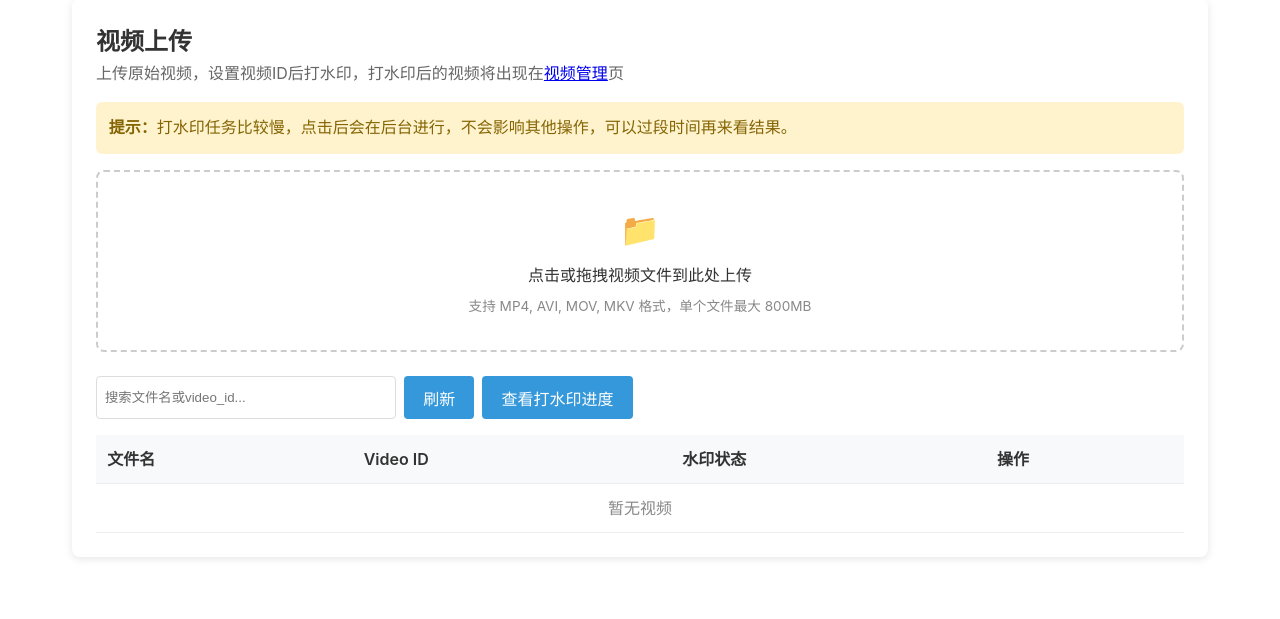
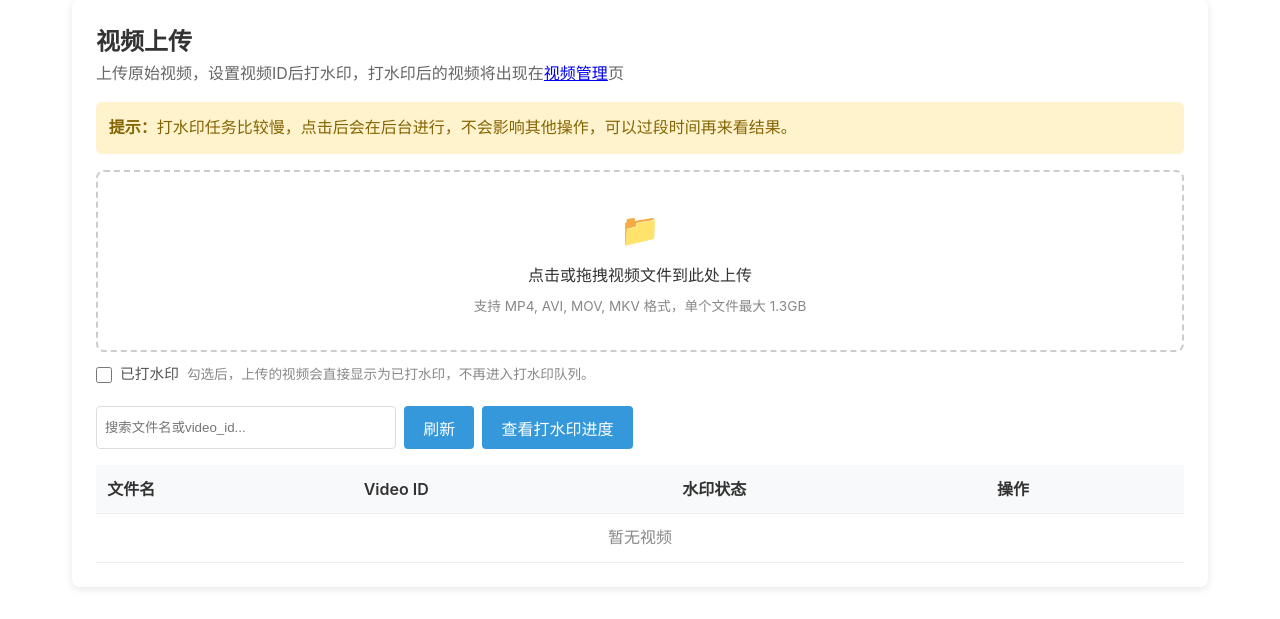
Before and after one commit to jiangxio/video-alert-evaluation, a Flask app: page /videos/upload/ in a window 1280 px wide. Shown: the part 184-803 px from the top of the page. Before the commit the page ends 743 px from the top, so only its background shows below. Run offline with Flask 3, Linux system fonts and the light colour scheme; data that the repository does not hold is empty.

Commit message:
feat: 视频上传支持"已打水印"跳过队列，提升单文件上限至 1.3GB
- 上传页面新增"已打水印"复选框，勾选后视频直接标记为已打水印
- 后端 upload_video 处理 already_watermarked 参数，直接写入 watermarked_videos
- rename_video 同步更新 watermarked_videos 表中的路径
- 单文件上传限制从 800MB 提升到 1.3GB（前后端同步）

Co-Authored-By: Claude Sonnet 4.6 <noreply@anthropic.com>

```diff
--- a/app/config.py
+++ b/app/config.py
@@ -17,7 +17,7 @@ class Config:
     UPLOAD_FOLDER = str(UPLOAD_FOLDER)
     UPLOAD_VIDEOS = str(UPLOAD_VIDEOS)
     UPLOAD_ALERTS = str(UPLOAD_ALERTS)
-    MAX_CONTENT_LENGTH = 800 * 1024 * 1024  # 600MB max upload
+    MAX_CONTENT_LENGTH = int(1.3 * 1024 * 1024 * 1024)  # 1.3GB max upload
 
     # 项目路径
     PROJECT_ROOT = str(BASE_DIR)
--- a/app/routes/videos.py
+++ b/app/routes/videos.py
@@ -316,14 +316,23 @@ def upload_video():
     video_id = extract_video_id(filename)
     file_size = save_path.stat().st_size
     duration = get_video_duration(str(save_path))
+    already_watermarked = request.form.get('already_watermarked') in ('1', 'true', 'on')
 
     cursor.execute('''
         INSERT INTO videos (filename, original_path, video_id, file_size, duration)
         VALUES (?, ?, ?, ?, ?)
     ''', (filename, str(save_path), video_id, file_size, duration))
+    video_db_id = cursor.lastrowid
+
+    if already_watermarked:
+        resolution = get_video_resolution(save_path)
+        cursor.execute('''
+            INSERT INTO watermarked_videos
+            (original_video_id, filename, output_path, file_size, resolution, duration)
+            VALUES (?, ?, ?, ?, ?, ?)
+        ''', (video_db_id, filename, str(save_path), file_size, resolution, duration))
+
     db.commit()
-
-    video_db_id = cursor.lastrowid
 
     return jsonify({
         'success': True,
@@ -331,6 +340,7 @@ def upload_video():
             'id': video_db_id,
             'filename': filename,
             'video_id': video_id,
+            'has_watermark': already_watermarked,
             'duration': duration
         }
     })
@@ -370,6 +380,10 @@ def rename_video(video_id):
     cursor.execute(
         'UPDATE videos SET filename = ?, original_path = ? WHERE id = ?',
         (new_filename, str(new_path), video_id)
+    )
+    cursor.execute(
+        'UPDATE watermarked_videos SET filename = ?, output_path = ? WHERE original_video_id = ? AND output_path = ?',
+        (new_filename, str(new_path), video_id, str(old_path))
     )
     db.commit()
 
--- a/app/templates/video_upload.html
+++ b/app/templates/video_upload.html
@@ -18,6 +18,17 @@
   }
   .upload-zone:hover, .upload-zone.dragover { border-color:#3498db; background:#f8fbff; }
   .upload-zone input { display:none; }
+  .upload-options {
+    display:flex;
+    align-items:center;
+    gap:0.5rem;
+    margin:-0.8rem 0 1.2rem;
+    color:#555;
+    font-size:0.92rem;
+    flex-wrap:wrap;
+  }
+  .upload-options input { width:16px; height:16px; }
+  .upload-options .hint { color:#888; font-size:0.85rem; }
 
   .video-table { width:100%; border-collapse:collapse; }
   .video-table th, .video-table td { padding:0.7rem; border-bottom:1px solid #eee; text-align:left; }
@@ -107,8 +118,13 @@
     <input type="file" id="fileInput" multiple accept=".mp4,.avi,.mov,.mkv">
     <div style="font-size:2rem;color:#ccc;margin-bottom:0.5rem;">📁</div>
     <div>点击或拖拽视频文件到此处上传</div>
-    <div style="font-size:0.85rem;color:#888;margin-top:0.5rem;">支持 MP4, AVI, MOV, MKV 格式，单个文件最大 800MB</div>
+    <div style="font-size:0.85rem;color:#888;margin-top:0.5rem;">支持 MP4, AVI, MOV, MKV 格式，单个文件最大 1.3GB</div>
   </div>
+  <label class="upload-options">
+    <input type="checkbox" id="alreadyWatermarked">
+    <span>已打水印</span>
+    <span class="hint">勾选后，上传的视频会直接显示为已打水印，不再进入打水印队列。</span>
+  </label>
 
   <div class="search-bar">
     <input type="text" id="searchInput" placeholder="搜索文件名或video_id..." oninput="searchVideos()">
@@ -193,20 +209,23 @@ document.getElementById('fileInput').addEventListener('change', (e) => {
 });
 
 async function uploadFiles(files) {
-  const MAX_SIZE = 800 * 1024 * 1024; // 800MB
+  const MAX_SIZE = 1.3 * 1024 * 1024 * 1024; // 1.3GB
   for (const file of files) {
     // 前端检查文件大小
     if (file.size > MAX_SIZE) {
-      alert(`文件 "${file.name}" 超过大小限制 (最大800MB)`);
+      alert(`文件 "${file.name}" 超过大小限制 (最大1.3GB)`);
       continue;
     }
     const formData = new FormData();
     formData.append('video', file);
+    if (document.getElementById('alreadyWatermarked').checked) {
+      formData.append('already_watermarked', '1');
+    }
     try {
       const res = await fetch('/videos/api/upload', {method:'POST', body:formData});
       if (!res.ok) {
         if (res.status === 413) {
-          alert(`文件 "${file.name}" 超过大小限制 (最大800MB)`);
+          alert(`文件 "${file.name}" 超过大小限制 (最大1.3GB)`);
         } else {
           let errorMsg = '未知错误';
           try {
```
